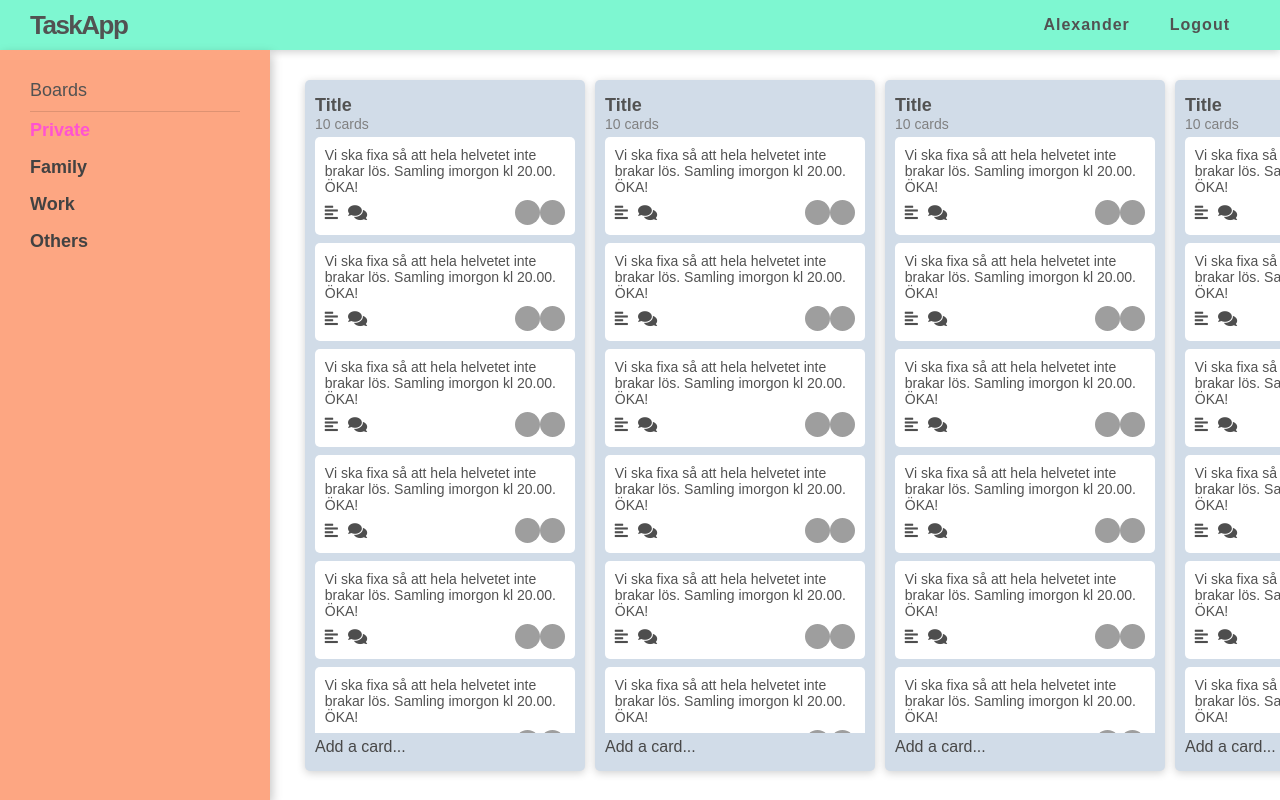
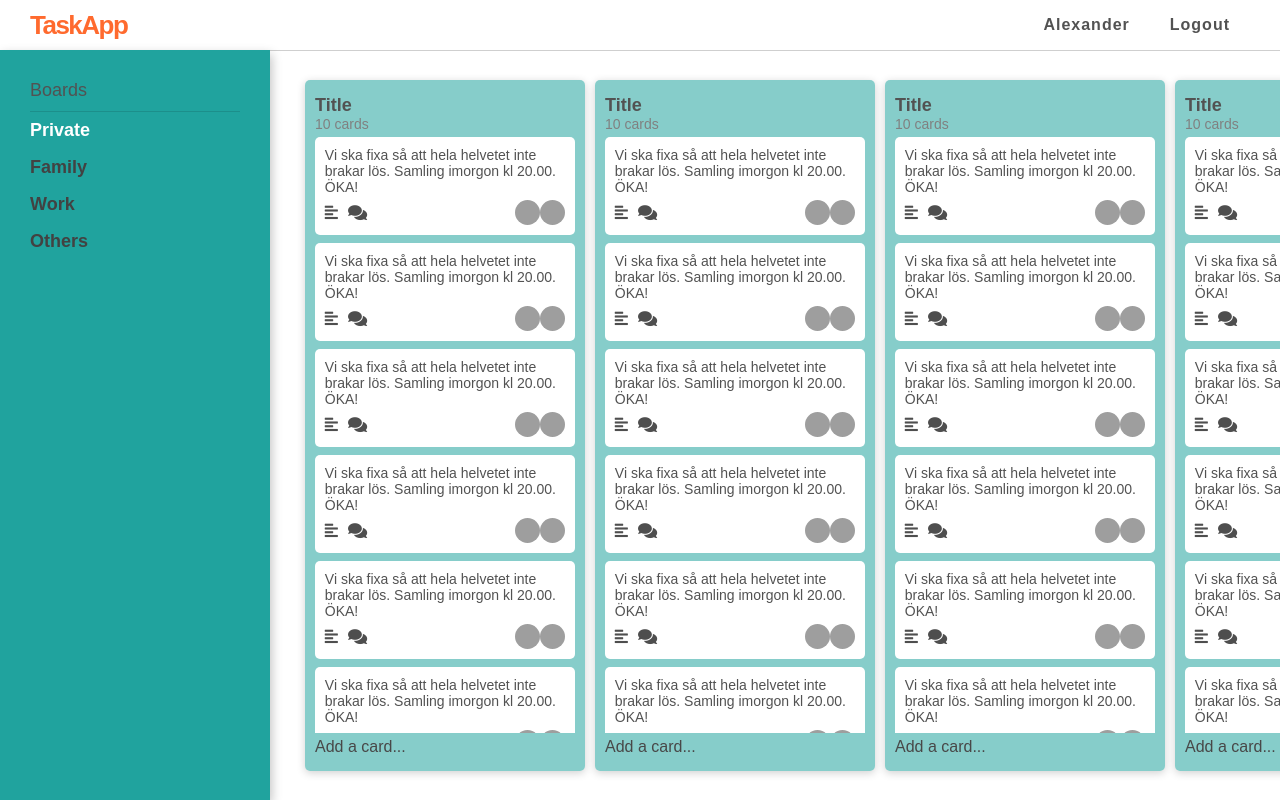
Before and after one commit to Alexloof/TaskApp, a React (Create React App) app in the folder client/: page / in a window 1280 px wide. Built offline with nearby package versions, Linux system fonts and the light colour scheme; grey boxes are pictures that could not be loaded.

Commit message:
New color theme

```diff
--- a/client/src/components/Button/style.js
+++ b/client/src/components/Button/style.js
@@ -3,7 +3,7 @@ import styled from 'styled-components'
 export const StyledButton = styled.button`
   font-weight: bold;
   padding: 10px 30px;
-  background: #fb8f64;
+  background: #ff6a2e;
   min-height: 40px;
   height: fit-content;
   color: white;
--- a/client/src/components/Link/index.js
+++ b/client/src/components/Link/index.js
@@ -8,6 +8,6 @@ export default styled(NavLink)`
   font-size: 18px;
   padding: 8px 0px;
   &.active {
-    color: #ff53d1;
+    color: white;
   }
 `
--- a/client/src/components/Navbar/index.js
+++ b/client/src/components/Navbar/index.js
@@ -1,11 +1,13 @@
 import React from 'react'
 
-import { Navbar, Logo, RightSection, Item } from './style'
+import { Navbar, Logo, RightSection, LeftSection, Item } from './style'
 
 export default () => {
   return (
     <Navbar>
-      <Logo>TaskApp</Logo>
+      <LeftSection>
+        <Logo href="/">TaskApp</Logo>
+      </LeftSection>
       <RightSection>
         <Item>Alexander</Item>
         <Item>Logout</Item>
--- a/client/src/components/Navbar/style.js
+++ b/client/src/components/Navbar/style.js
@@ -1,7 +1,7 @@
 import styled from 'styled-components'
 
 export const Navbar = styled.nav`
-  background: #7ef7d1;
+  background: white;
   color: #656565;
   height: 50px;
   display: flex;
@@ -9,16 +9,22 @@ export const Navbar = styled.nav`
   padding: 0 30px;
   letter-spacing: 1px;
   font-weight: bold;
-  box-shadow: 0px 2px 8px 0px #00000030;
+  box-shadow: 0px 1px 0px 0px #00000030;
   position: fixed;
   right: 0;
   left: 0;
   top: 0;
 `
 
-export const Logo = styled.div`
+export const Logo = styled.a`
   font-size: 26px;
   letter-spacing: -1.5px;
+  text-decoration: none;
+  color: #ff6a2e;
+`
+
+export const LeftSection = styled.div`
+  display: flex;
   flex: 1;
 `
 
--- a/client/src/components/SideMenu/style.js
+++ b/client/src/components/SideMenu/style.js
@@ -1,7 +1,7 @@
 import styled from 'styled-components'
 
 export const SideMenu = styled.aside`
-  background: #fda682;
+  background: #20a39e;
   width: 270px;
   position: fixed;
   height: calc(100vh - 50px);
--- a/client/src/views/board/components/CardList/style.js
+++ b/client/src/views/board/components/CardList/style.js
@@ -3,7 +3,7 @@ import styled from 'styled-components'
 export const ListContainer = styled.div`
   width: 280px;
   background: ${({ isDraggingOver }) =>
-    isDraggingOver ? '#a9cfff' : '#d1dce8'};
+    isDraggingOver ? '#a9cfff' : '#20a39e8a'};
   border-radius: 5px;
   margin: 0 5px;
   padding: 15px 0px;
```
